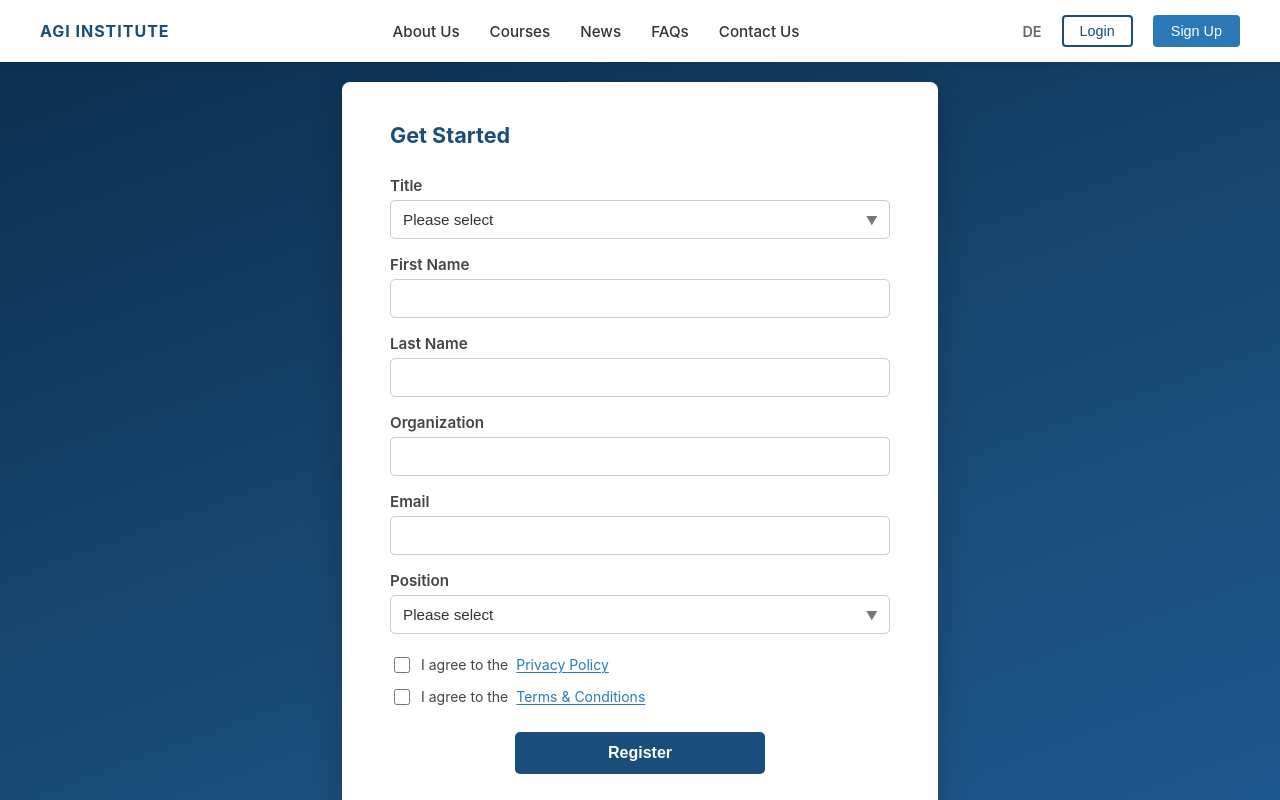
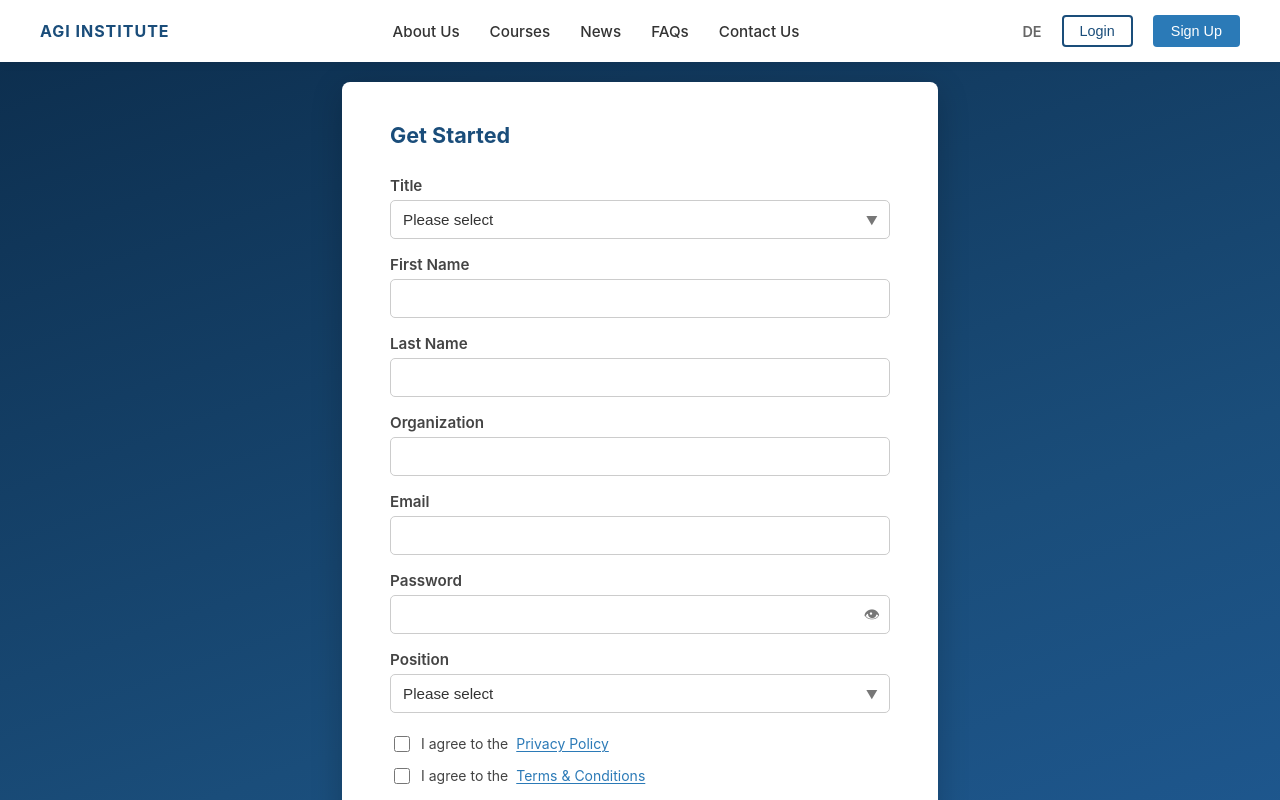
Before and after one commit to Alexzbu/intuitive.AI, a Next.js app in the folder nextJsFrontCourse/: page /register in a window 1280 px wide. Shown: the top 800 px of the page. Built offline with nearby package versions, Linux system fonts and the light colour scheme.

Commit message:
added password field reg-form

```diff
--- a/nextJsFrontCourse/features/auth/components/LoginForm.jsx
+++ b/nextJsFrontCourse/features/auth/components/LoginForm.jsx
@@ -11,19 +11,19 @@ export function LoginForm({
 }) {
   return (
     <form className="auth-page__form" onSubmit={handleSubmit(onSubmit)} noValidate>
-      {/* Username */}
+      {/* Email */}
       <div className="auth-page__field">
-        <label className="auth-page__label" htmlFor="username">
-          Username
+        <label className="auth-page__label" htmlFor="email">
+          Email
         </label>
         <input
-          className={`auth-page__input${errors.username ? " auth-page__input--error" : ""}`}
-          type="text"
-          id="username"
-          {...register("username")}
+          className={`auth-page__input${errors.email ? " auth-page__input--error" : ""}`}
+          type="email"
+          id="email"
+          {...register("email")}
         />
-        {errors.username && (
-          <span className="auth-page__error">{errors.username.message}</span>
+        {errors.email && (
+          <span className="auth-page__error">{errors.email.message}</span>
         )}
       </div>
 
--- a/nextJsFrontCourse/features/auth/components/RegisterForm.jsx
+++ b/nextJsFrontCourse/features/auth/components/RegisterForm.jsx
@@ -1,6 +1,6 @@
 import Link from "next/link";
 
-export function RegisterForm({ register, handleSubmit, errors, isSubmitting, onSubmit }) {
+export function RegisterForm({ register, handleSubmit, errors, isSubmitting, onSubmit, showPassword, togglePassword }) {
   const inputClass = (name) =>
     `auth-page__input${errors[name] ? " auth-page__input--error" : ""}`;
 
@@ -96,6 +96,32 @@ export function RegisterForm({ register, handleSubmit, errors, isSubmitting, onS
         )}
       </div>
 
+      {/* Password */}
+      <div className="auth-page__field">
+        <label className="auth-page__label" htmlFor="password">
+          Password
+        </label>
+        <div className="auth-page__password-wrapper">
+          <input
+            className={inputClass("password")}
+            type={showPassword ? "text" : "password"}
+            id="password"
+            {...register("password")}
+          />
+          <button
+            type="button"
+            className="auth-page__eye-btn"
+            onClick={togglePassword}
+            aria-label={showPassword ? "Hide password" : "Show password"}
+          >
+            {showPassword ? "🙈" : "👁"}
+          </button>
+        </div>
+        {errors.password && (
+          <span className="auth-page__error">{errors.password.message}</span>
+        )}
+      </div>
+
       {/* Position */}
       <div className="auth-page__field">
         <label className="auth-page__label" htmlFor="position">
--- a/nextJsFrontCourse/features/auth/hooks/useRegister.js
+++ b/nextJsFrontCourse/features/auth/hooks/useRegister.js
@@ -1,9 +1,12 @@
+import { useState } from "react";
 import { useForm } from "react-hook-form";
 import { zodResolver } from "@hookform/resolvers/zod";
 import toast from "react-hot-toast";
 import { registerSchema } from "../schemas/registerSchema";
 
 export function useRegister() {
+  const [showPassword, setShowPassword] = useState(false);
+
   const {
     register,
     handleSubmit,
@@ -12,6 +15,8 @@ export function useRegister() {
     resolver: zodResolver(registerSchema),
     mode: "onTouched",
   });
+
+  const togglePassword = () => setShowPassword((prev) => !prev);
 
   const onSubmit = async (data) => {
     try {
@@ -23,5 +28,5 @@ export function useRegister() {
     }
   };
 
-  return { register, handleSubmit, errors, isSubmitting, onSubmit };
+  return { register, handleSubmit, errors, isSubmitting, onSubmit, showPassword, togglePassword };
 }
--- a/nextJsFrontCourse/features/auth/schemas/loginSchema.js
+++ b/nextJsFrontCourse/features/auth/schemas/loginSchema.js
@@ -1,6 +1,6 @@
 import { z } from "zod";
 
 export const loginSchema = z.object({
-  username: z.string().min(1, "Username is required."),
+  email: z.string().min(1, "Email is required.").email({ message: "Enter a valid email address." }),
   password: z.string().min(1, "Password is required."),
 });
--- a/nextJsFrontCourse/features/auth/schemas/registerSchema.js
+++ b/nextJsFrontCourse/features/auth/schemas/registerSchema.js
@@ -16,7 +16,8 @@ export const registerSchema = z.object({
   email: z
     .string()
     .min(1, "Email is required.")
-    .email("Enter a valid email address."),
+    .email({ message: "Enter a valid email address." }),
+  password: z.string().min(1, "Password is required.").min(8, "At least 8 characters."),
   position: z.enum(["student", "employee", "manager", "director", "other"], {
     errorMap: () => ({ message: "Please select a position." }),
   }),
```
